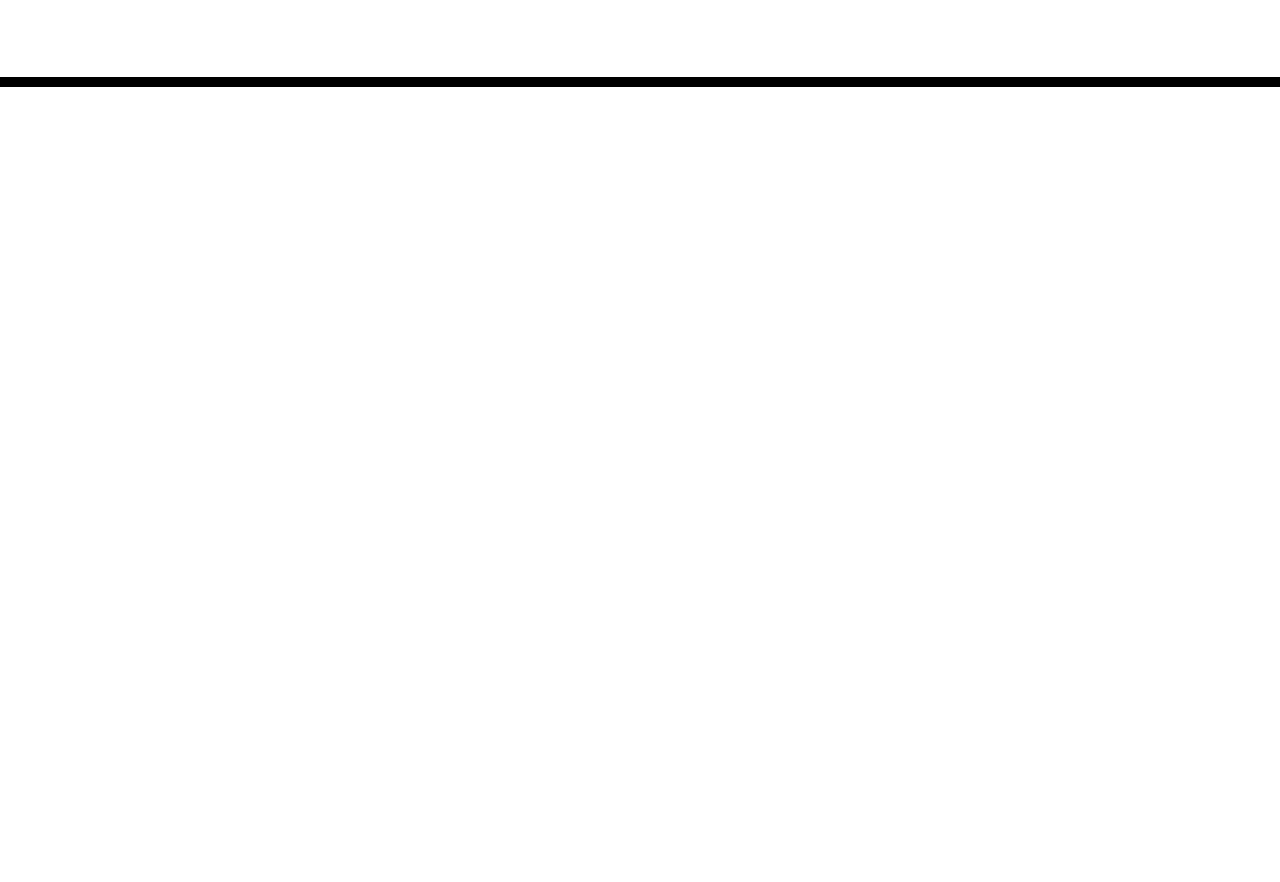
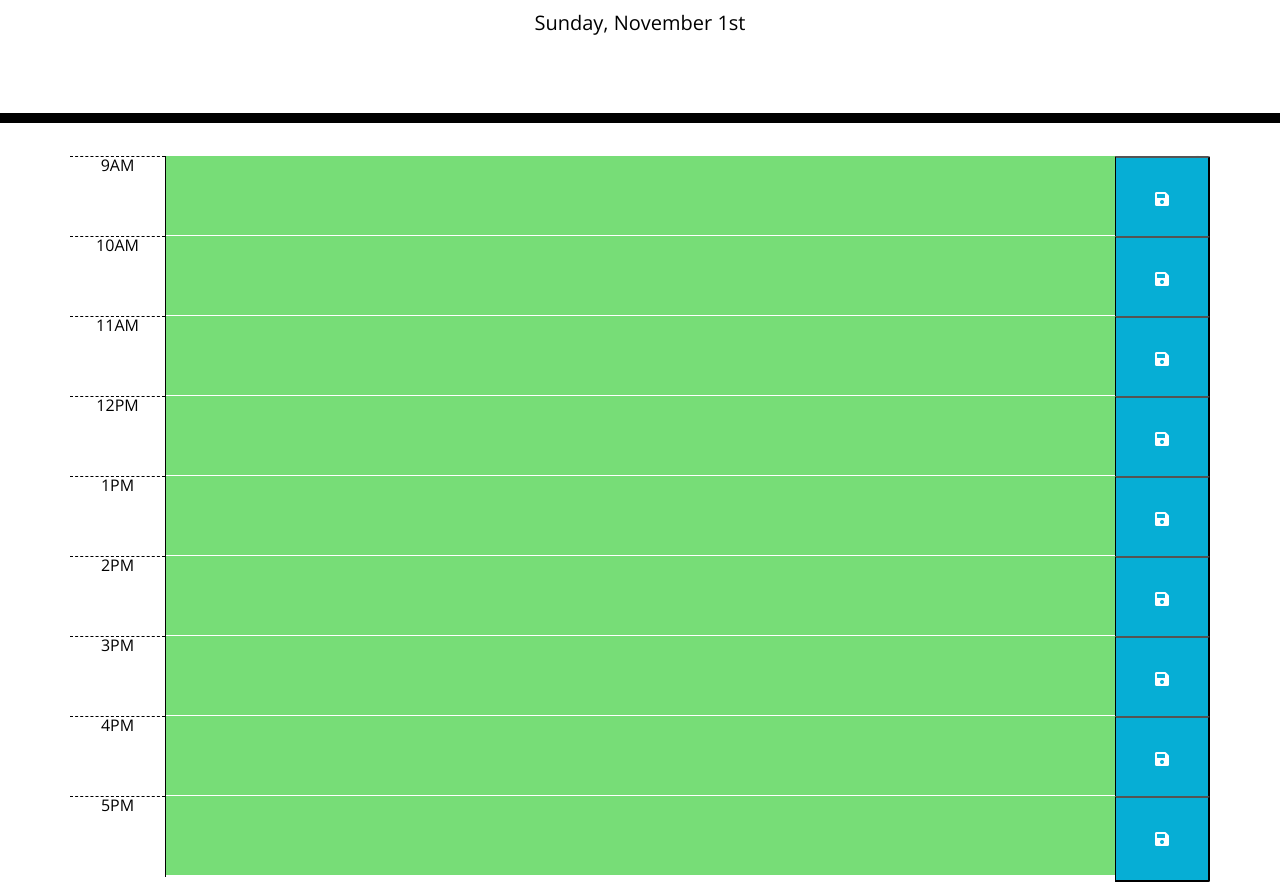
Before and after one commit to maninblack1974/workdayplanner, a plain HTML site: page index.html in a window 1280 px wide. Shown: the part 181-1063 px from the top of the page. Before the commit the page ends 800 px from the top, so only its background shows below. Drawn offline with nearby package versions, Linux system fonts and the light colour scheme.

Commit message:
adding final code, still need some polish

```diff
--- a/assets/script.js
+++ b/assets/script.js
@@ -1,13 +1,60 @@
 // Declare variables need for Workday Planner.
+var hour9 = $("#9");
+var hour10 = $("#10");
+var hour11 = $("#11");
+var hour12 = $("#12");
+var hour1 = $("#13");
+var hour2 = $("#14");
+var hour3 = $("#15");
+var hour4 = $("#16");
+var hour5 = $("#17");
+var time = moment();
 
 // When planner is open the Current Date should display at the top of the page.
+//When user refreshes the page it should display the saved events.
 
-// Time blocks display for standard business hours.
+function setPlanner() {
+
+    $("#currentDay").text(moment().format("dddd, MMMM Do"));
+
+    $(".time-block").each(function () {
+        var id = $(this).attr("id");
+        var schedule = localStorage.getItem(id);
+
+        if (schedule !== null) {
+            $(this).children(".schedule").val(schedule);
+        }
+    });
+}
+
+// After the user clicks the save button it will be saved in local storage.
+setPlanner();
+var saveBtn = $(".saveBtn");
+
+saveBtn.on("click", function () {
+    var time = $(this).parent().attr("id");
+    var schedule = $(this).siblings(".schedule").val();
+
+    localStorage.setItem(time, schedule);
+});
 
 // Blocks are color coded to tell the user if it is in the past gray), present(red), and future(green).
+// Time blocks display for standard business hours.
+function pastPresentFuture() {
+    hour = time.hours();
+    $(".time-block").each(function () {
+        var thisHour = parseInt($(this).attr("id"));
 
-// Clicking into a time block allows the user to enter an event.
+        if (thisHour > hour) {
+            $(this).addClass("future")
+        }
+        else if (thisHour === hour) {
+            $(this).addClass("present");
+        }
+        else {
+            $(this).addClass("past");
+        }
+    })
+}
 
-// After the user clicks the save button it will be saved in local storage.
-
-//When user refreshes the page it should display the saved events.
+pastPresentFuture();
--- a/assets/style.css
+++ b/assets/style.css
@@ -11,6 +11,7 @@ textarea{
   color: #000000;
   border-left: 1px solid black;
   padding: 10px;
+  margin-bottom: 5px;
 }
 
 .jumbotron {
@@ -59,10 +60,16 @@ textarea{
 
 .saveBtn {
   border-left: 1px solid black;
-  border-top-right-radius: 15px;
-  border-bottom-right-radius: 15px;
+  border-top-right-radius: 2px;
+  border-bottom-right-radius: 2px;
   background-color: #06AED5;
   color: white;
+}
+
+.saveBtn i {
+  display: flex;
+  justify-content: center;
+  align-items: center;
 }
 
 .saveBtn i:hover {
--- a/index.html
+++ b/index.html
@@ -29,7 +29,85 @@
       <p id="currentDay" class="lead"></p>
     </header>
     <div class="container">
-      <!-- Timeblocks go here -->
+      <div class="row time-block" id="9">
+        <div class="col-md-1 hour">9AM</div>
+        <textarea class="col-md-10 schedule"></textarea>
+        <button class="col-md-1 saveBtn">
+          <i class="fas fa-save center"></i>
+        </button>
+      </div>
+    </div>
+    <div class="container">
+      <div class="row time-block" id="10">
+        <div class="col-1 hour">10AM</div>
+        <textarea class="col-10 schedule"></textarea>
+        <button class="col-1 saveBtn">
+          <i class="fas fa-save"></i>
+        </button>
+      </div>
+    </div>
+    <div class="container">
+      <div class="row time-block" id="11">
+        <div class="col-1 hour">11AM</div>
+        <textarea class="col-10 schedule"></textarea>
+        <button class="col-1 saveBtn">
+          <i class="fas fa-save"></i>
+        </button>
+      </div>
+    </div>
+    <div class="container">
+      <div class="row time-block" id="12">
+        <div class="col-1 hour">12PM</div>
+        <textarea class="col-10 schedule"></textarea>
+        <button class="col-1 saveBtn">
+          <i class="fas fa-save"></i>
+        </button>
+      </div>
+    </div>
+    <div class="container">
+      <div class="row time-block" id="13">
+        <div class="col-1 hour">1PM</div>
+        <textarea class="col-10 schedule"></textarea>
+        <button class="col-1 saveBtn">
+          <i class="fas fa-save"></i>
+        </button>
+      </div>
+    </div>
+    <div class="container">
+      <div class="row time-block" id="14">
+        <div class="col-1 hour">2PM</div>
+        <textarea class="col-10 schedule"></textarea>
+        <button class="col-1 saveBtn">
+          <i class="fas fa-save"></i>
+        </button>
+      </div>
+    </div>
+    <div class="container">
+      <div class="row time-block" id="15">
+        <div class="col-1 hour">3PM</div>
+        <textarea class="col-10 schedule"></textarea>
+        <button class="col-1 saveBtn">
+          <i class="fas fa-save"></i>
+        </button>
+      </div>
+    </div>
+    <div class="container">
+      <div class="row time-block" id="16">
+        <div class="col-1 hour">4PM</div>
+        <textarea class="col-10 schedule"></textarea>
+        <button class="col-1 saveBtn">
+          <i class="fas fa-save"></i>
+        </button>
+      </div>
+    </div>
+    <div class="container">
+      <div class="row time-block" id="17">
+        <div class="col-1 hour">5PM</div>
+        <textarea class="col-10 schedule"></textarea>
+        <button class="col-1 saveBtn">
+          <i class="fas fa-save"></i>
+        </button>
+      </div>
     </div>
 
     <script src="https://cdnjs.cloudflare.com/ajax/libs/jquery/3.2.1/jquery.min.js"></script>
```
